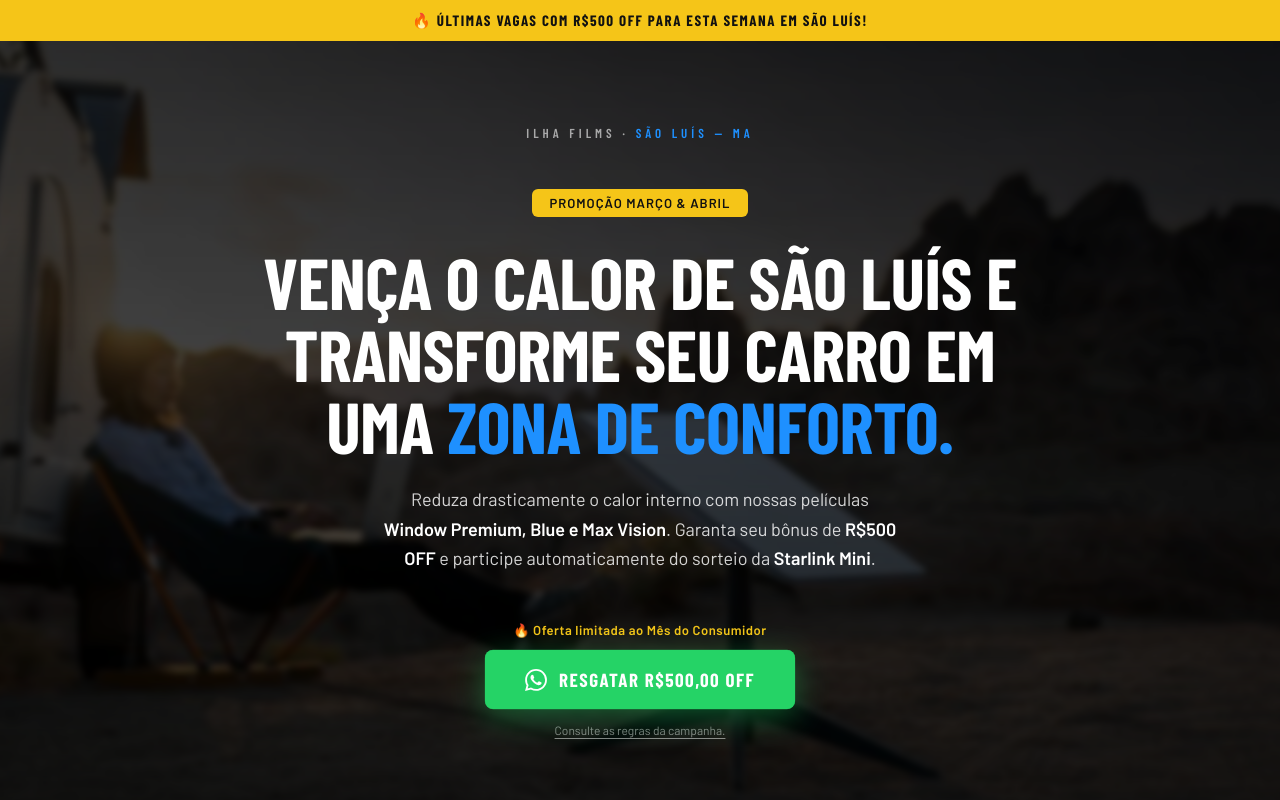
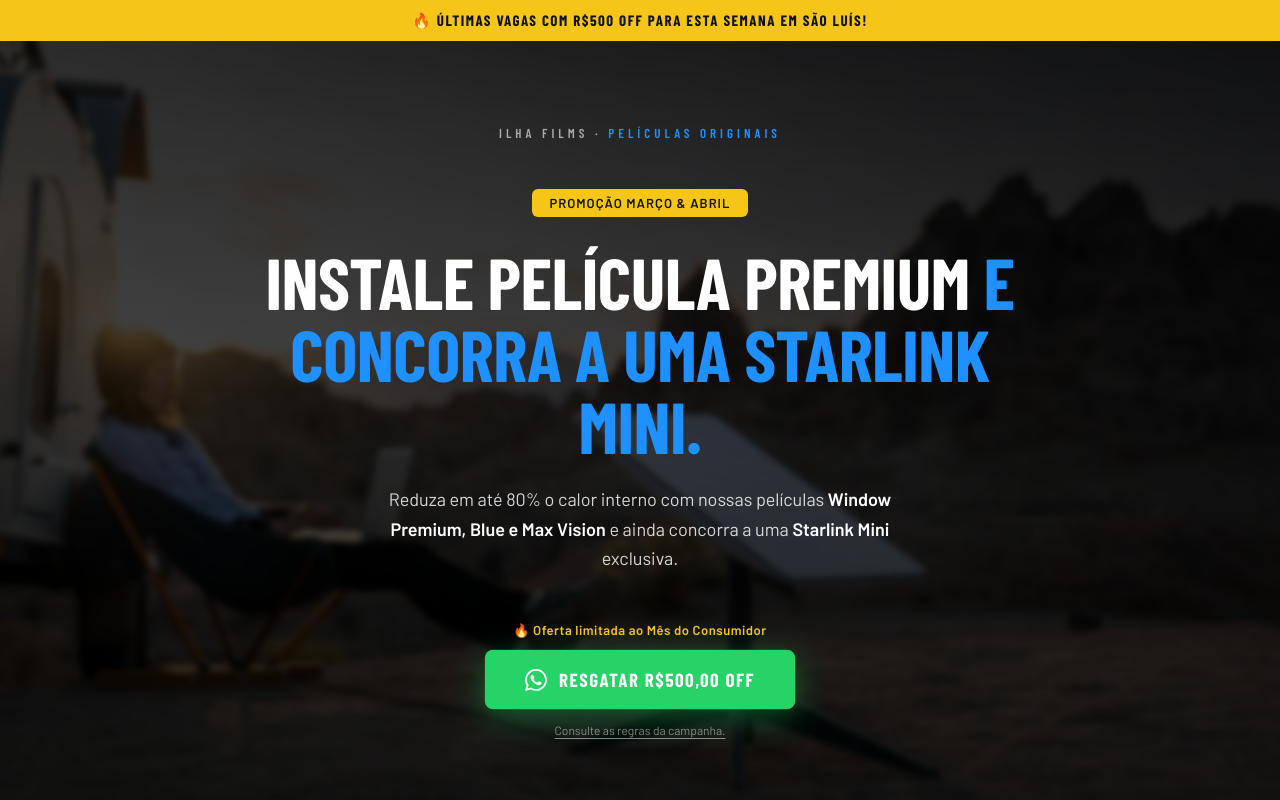
Before and after one commit to ilhafilmslz-cmd/ilha-films-lp-starlink, a Next.js app: page / in a window 1280 px wide. Shown: the top 800 px of the page. Built offline with nearby package versions, Linux system fonts and the light colour scheme; a web font is replaced by a local one.

Commit message:
Copy agressiva e remocao do botao sticky

```diff
--- a/pages/index.tsx
+++ b/pages/index.tsx
@@ -107,20 +107,19 @@
         <div className="hero-overlay" />
 
         <div className="hero-content">
-          <div className="logo">ILHA FILMS · <span>São Luís — MA</span></div>
+          <div className="logo">ILHA FILMS · <span className="blue">PELÍCULAS ORIGINAIS</span></div>
 
           <div className="badge">Promoção Março & Abril</div>
 
           <h1>
-            <span className="white">Vença o calor de São Luís e transforme seu carro em uma </span>
-            <span className="blue">zona de conforto.</span>
+            <span className="white">INSTALE PELÍCULA PREMIUM </span>
+            <span className="blue">E CONCORRA A UMA STARLINK MINI.</span>
           </h1>
 
           <p className="hero-sub">
-            Reduza drasticamente o calor interno com nossas películas{' '}
-            <strong>Window Premium, Blue e Max Vision</strong>. Garanta seu bônus de{' '}
-            <strong>R$500 OFF</strong> e participe automaticamente do sorteio da{' '}
-            <strong>Starlink Mini</strong>.
+            Reduza em até 80% o calor interno com nossas películas{' '}
+            <strong>Window Premium, Blue e Max Vision</strong> e ainda concorra a uma{' '}
+            <strong>Starlink Mini</strong> exclusiva.
           </p>
 
           {/* Urgência acima do CTA */}
@@ -274,14 +273,6 @@
         Sorteio realizado em maio. Prêmio: Mini Starlink. Não inclui instalação. Não conversível em dinheiro.<br />
         © 2026 Ilha Films. Todos os direitos reservados.
       </footer>
-
-      {/* ── STICKY CTA MOBILE ── */}
-      <div className="sticky-cta">
-        <button onClick={() => openWa(WA_LINKS.geral, 'Sticky Mobile')}>
-          <WaIcon />
-          RESGATAR R$500,00 OFF
-        </button>
-      </div>
     </>
   )
 }
```
